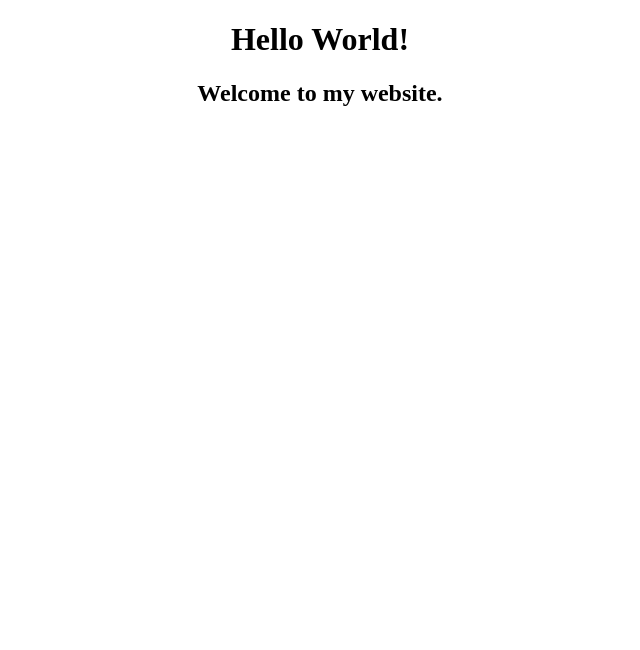
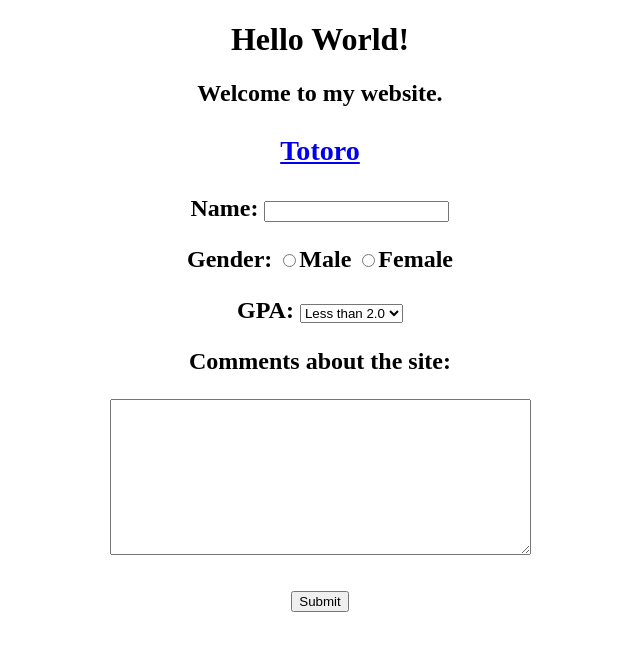
Before and after one commit to chocowzzrd/ics415f15, a plain HTML site: page IC/w1c2/HelloWorld.html in a window 1280 px wide. Shown: the whole page, without its empty margins (320-960 px from the left). Drawn offline with Linux system fonts and the light colour scheme.

Commit message:
totoro added

```diff
--- a/IC/w1c2/HelloWorld.html
+++ b/IC/w1c2/HelloWorld.html
@@ -7,5 +7,27 @@
 <body>
 <h1 style="text-align:center; color:black">Hello World!</h1>
 <p1><h2 style="text-align:center;">Welcome to my website.</p1>
+<p2><h3 style=""text-align;center;"> <a href="http://images4.fanpop.com/image/photos/17100000/totoro-hayao-miyazaki-17111808-1000-960.jpg">Totoro</a></h3></p2>
+
+<form method="post"> <!--missing action-->
+  <p style="text-align:center; color:black"> Name: <input type="text" name="name"/></p>
+  <p style="text-align:center; color:black"> Gender: <input type="radio" name="gender" value="Male"/>Male
+    <input type="radio" name="gender" value="Female"/>Female</p>
+
+  <p style="text-align:center; color:black"> GPA:
+    <select name="select">
+      <option value="lessthen2"/>Less than 2.0</option>
+      <option value="2 - 2.4"/>2.0 - 2.4</option>
+      <option value="2.5 - 2.9"/>2.5 - 2.9</option>
+      <option value="3.0 - 3.4"/>3.0 - 3.4</option>
+      <option value="3.5 - 3.9"/>3.5 - 3.9</option>
+      <option value="4.0"/>4.0</option></select></p>
+
+  <p style="text-align:center; color:black"> Comments about the site: </p>
+  <p style="text-align:center"><textarea rows="10" cols="50" name="textBox"/></textarea></p>
+
+  <p style="text-align:center"><input type="submit" name="submit" value="Submit"/></p>
+</form>
+
 </body>
 </html>
```
